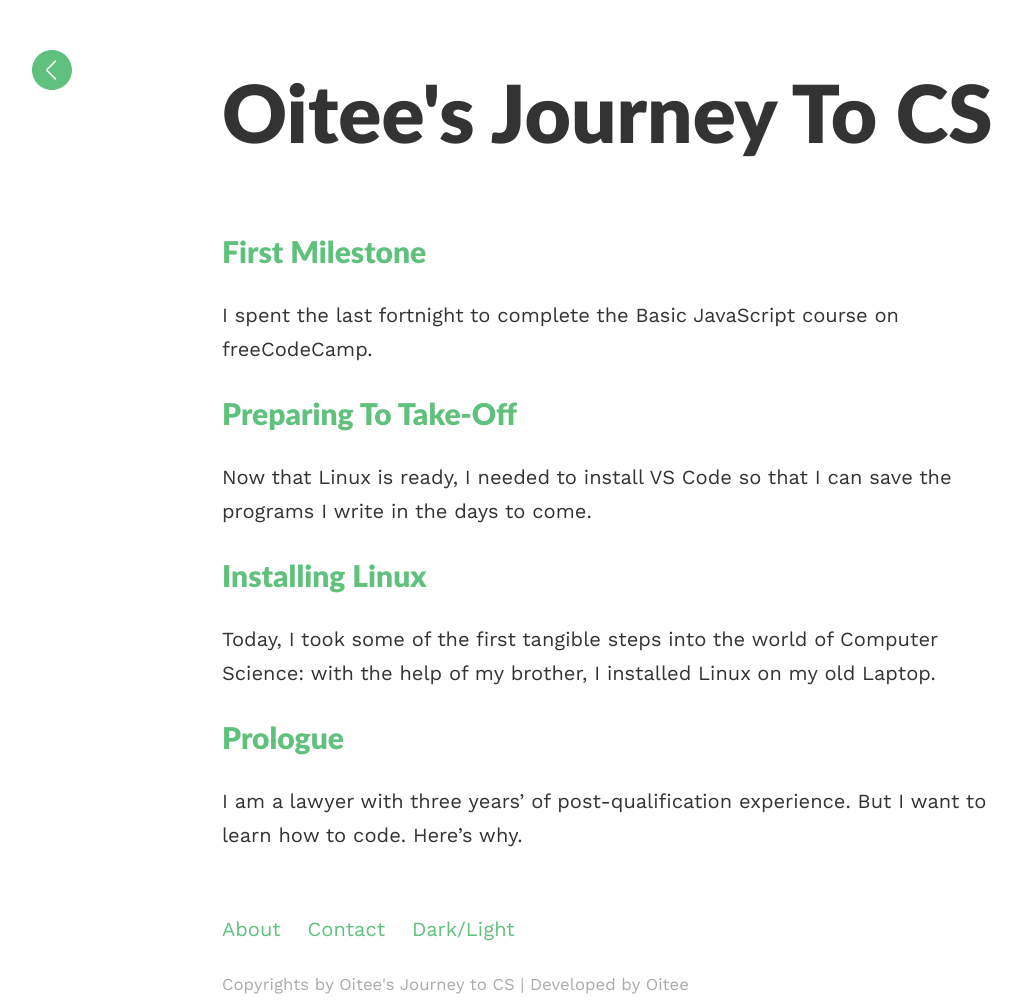
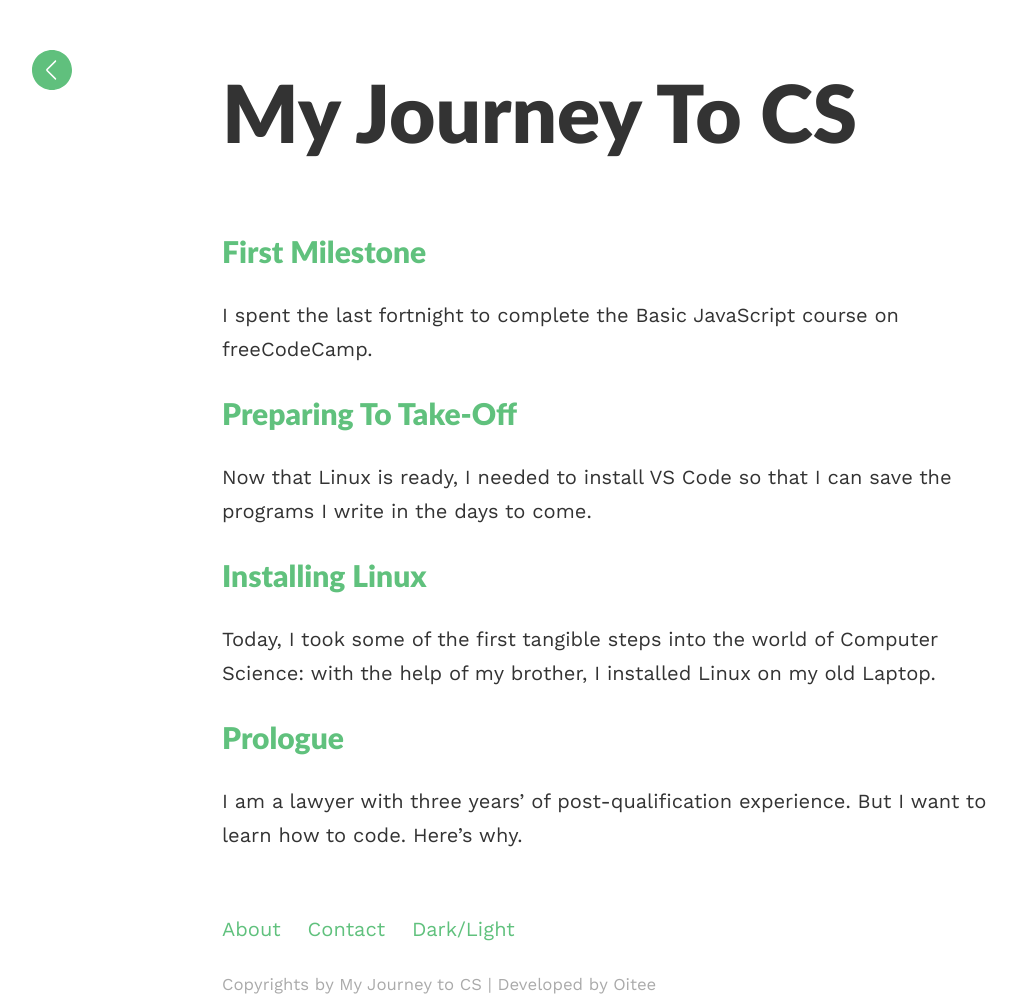
Before and after one commit to oitee/oitee.github.io, a Jekyll site: the page built from index.html, in a window 1280 px wide. Shown: the whole page, without its empty margins (18-1040 px from the left). Built offline with Jekyll 4.4.1, drawn with Linux system fonts in a browser that asks for light colours; the list of posts is cut into pages by our own code.

Commit message:
Minor changes to the title

```diff
--- a/_config.yml
+++ b/_config.yml
@@ -1,6 +1,6 @@
 ### your site title here
 
-title: Oitee's Journey to CS
+title: My Journey to CS
 baseurl: ''
 email: oitee.codes@gmail.com
 
```
